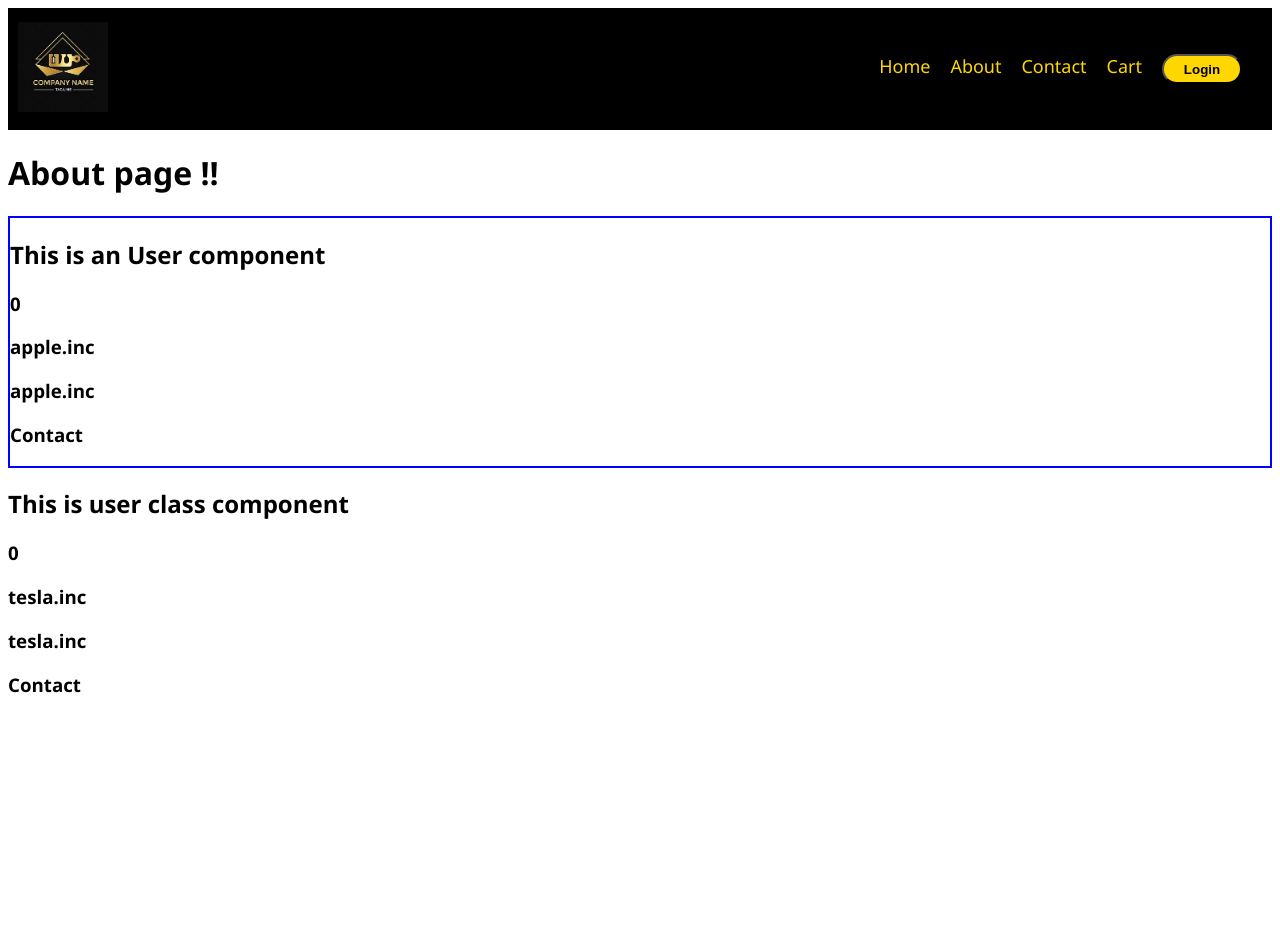
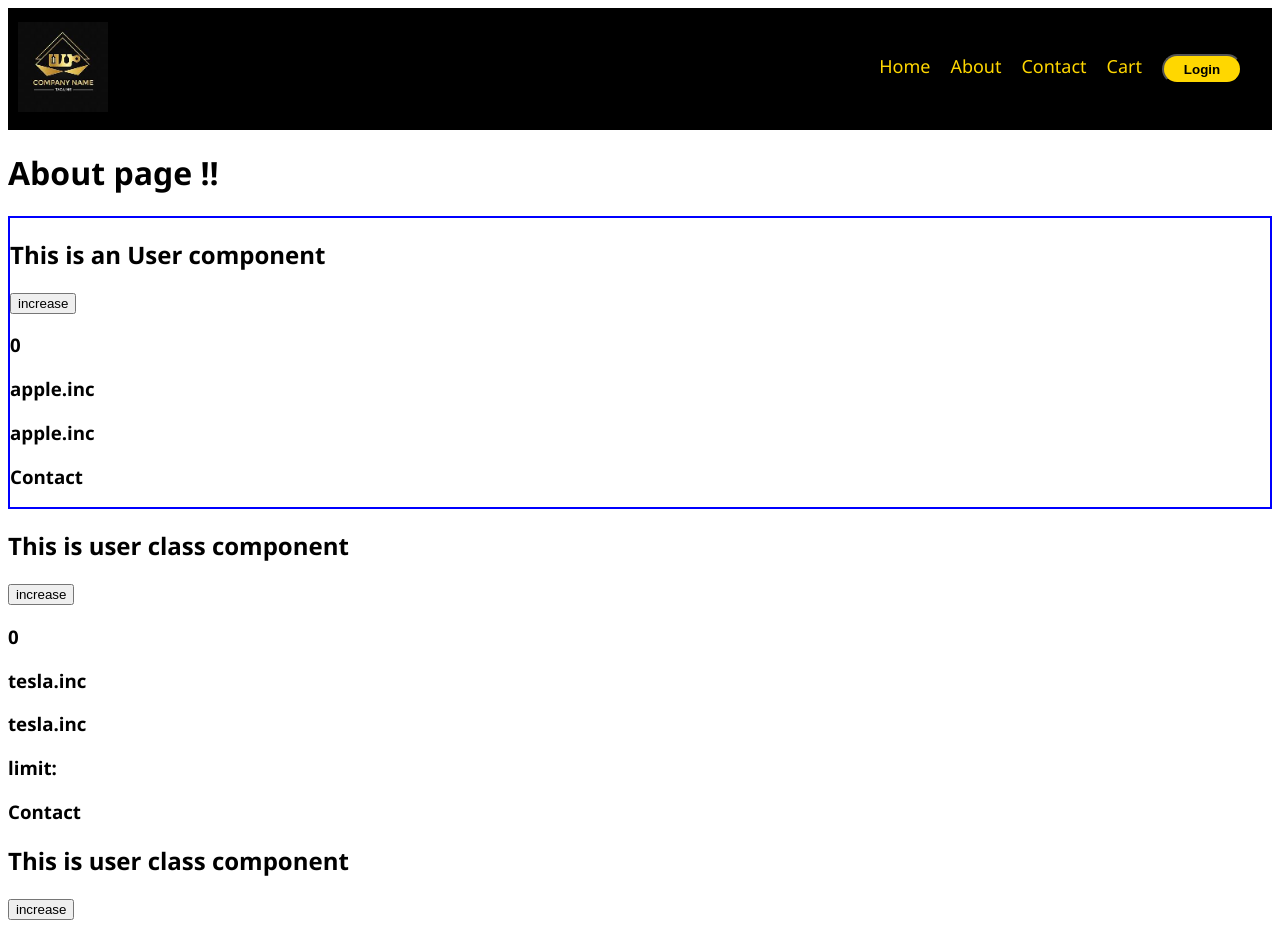
Before and after one commit to Pradnya136/react, a React (Vite) app: page /about in a window 1280 px wide. Shown: the top 942 px of the page. Before the commit the page ends 800 px from the top, so only its background shows below. Built offline with nearby package versions, Linux system fonts and the light colour scheme.

Commit message:
created intervals and function to cancel interval using componentDidMount and componentWillUnmount

```diff
--- a/src/components/About.js
+++ b/src/components/About.js
@@ -1,14 +1,34 @@
 import User from "./User";
 import User_class from "./User_class";
+import {Component} from "react";
 
-const About = () => {
+
+
+class About extends Component{
+
+    constructor(){
+        super();
+        console.log("Parent constructor(){}")
+    }
+
+componentDidMount(){
+    console.log("Parent ComponentDidMount(){}")
+}
+render(){
+
+    console.log("Parent render(){}")
     return(
         <div>
             <h1>About page !!</h1>
             <User name = {"apple.inc"}/>
             <User_class name={"tesla.inc"}/>
+            <User_class name={"aa.inc"}/>
+            <User_class name={"bb.inc"}/>
         </div>
-    )
+         )
+       }
+
 }
 
+
 export default About;
--- a/src/components/User.js
+++ b/src/components/User.js
@@ -4,9 +4,12 @@ const User = (props) =>{
 
 const {name} = props; // destructuring props
     const [count,setCount] = useState(0)
+
+
     return(
         <div className="user">
             <h2>This is an User component</h2>
+            <button onClick={()=> setCount(count +1)}>increase</button>
             <h3>{count}</h3>
             <h3>{name}</h3>
             <h3>{props.name}</h3>
--- a/src/components/User_class.js
+++ b/src/components/User_class.js
@@ -4,22 +4,41 @@ class User_class extends React.Component{
     constructor(props){
         super(props);
         this.state = {
-            count : 0
+            count : 0,
+            age:""
         }
+        console.log("Child contructor(){}")
 
     }
 
+    componentDidMount(){
+        this.intervalcallingfn = setInterval(()=>{
+            console.log("Calling interval fn")
+        },1000)
+    }
 
+    componentWillUnmount(){
+        clearInterval(this.intervalcallingfn)
+        console.log("cleaned interval fn")
+    }
 
     render(){
+        console.log("child render(){}")
         const {name}= this.props;  //destructuring props
         const {count} = this.state; //destructuring state
         return(
         <div>
             <h2>This is user class component</h2>
+            <button onClick={()=>{
+                this.setState({
+                    count : this.state.count + 1,
+                    age : this.state.age = 25
+                })
+            }}>increase</button>
             <h3>{count}</h3>
             <h3>{name}</h3>
             <h3>{this.props.name}</h3>
+            <h3>limit:{this.state.age}</h3>
             <h3>Contact</h3>
         </div>)
     }
```
Also changed, not shown: 1 other file (tests, documents, lock files or other folders).
